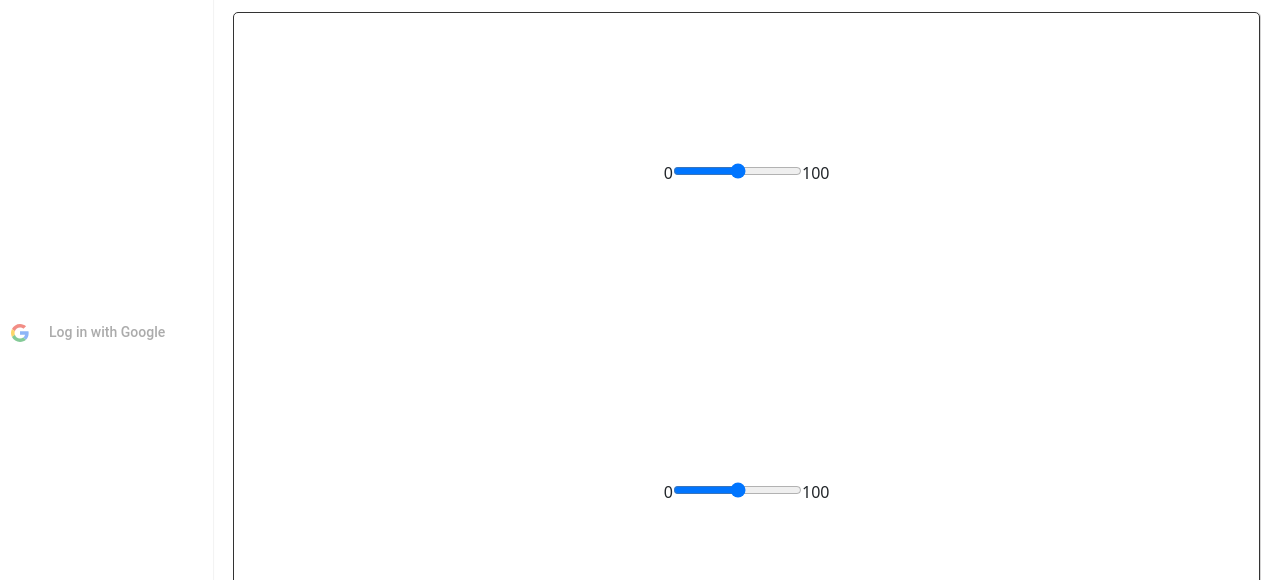
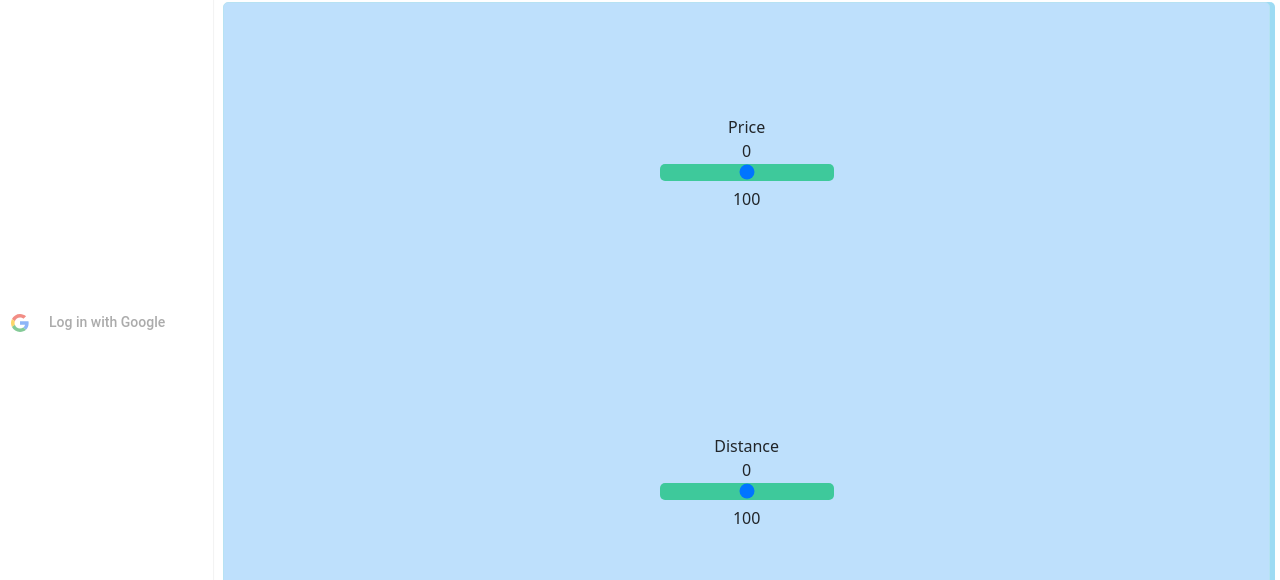
Before and after one commit to IITGroupD/IPRO-D, a React (Create React App) app in the folder frontend/: page / in a window 1280 px wide. Shown: the part 112-692 px from the top of the page. Built offline with nearby package versions, Linux system fonts and the light colour scheme; no server answers.

Commit message:
style for slider

```diff
--- a/frontend/src/App.js
+++ b/frontend/src/App.js
@@ -17,6 +17,10 @@ function App() {
     books.getAll()
       .then(books => setBookList(books))
   }, [])
+  var lst = bookList.map(book => parseFloat(book.price))
+  console.log(lst)
+  var maxPrice = Math.max(lst)
+  console.log(maxPrice)
 
   const handleDelete = id => {
     books.remove(id)
--- a/frontend/src/components/Filter.css
+++ b/frontend/src/components/Filter.css
@@ -1,13 +1,14 @@
 .filter{
   display: flex;
   flex-direction: column;
-  box-shadow: 1px 0px  #d4d3d3;
-  border: 1px solid #333333 ;
+  box-shadow: 5px 0px  #9ddbf3;
+  border: 1px solid #b7e2f3 ;
   height: 80vh;
-  margin: 20px;
+  margin: 10px;
   padding: 0 20px;
   border-radius: 5px;
   align-items: center;
+  background: #bee0fc;
   text-align: center;
   justify-content: space-around;
 }
--- a/frontend/src/components/Filter.js
+++ b/frontend/src/components/Filter.js
@@ -6,18 +6,24 @@ export default function Filter(props){
     const { handleChange, handleChangeDistance } = props
     return(
         <div className="filter">
+            <div>
+            Price
             <FilterSlider
                 initValue = {100}
                 minValue = {0}
                 maxValue = {100}
                 handleChange = {handleChange}
                 />
+            </div>
+            <div>
+            Distance
             <FilterSlider
                 initValue = {0}
                 minValue = {0}
                 maxValue = {100}
                 handleChange = {handleChangeDistance}
             />
+            </div>
         </div>
     );
 }
--- a/frontend/src/components/FilterSlider.css
+++ b/frontend/src/components/FilterSlider.css
@@ -0,0 +1,10 @@
+.slider{
+    flex: 6;
+    -webkit-appearance:none;
+    height:17px;
+    width: 100%;
+    border-radius:5px;
+    background: #3ec99b;
+    outline:none;
+
+}
--- a/frontend/src/components/FilterSlider.js
+++ b/frontend/src/components/FilterSlider.js
@@ -4,16 +4,17 @@ import './FilterSlider.css'
 const FilterSlider = ({initValue, minValue, maxValue, handleChange}) => {
     return (
         <div>
-            {minValue}
+            {minValue+' '}
             <input
             type = "range"
             className = "slider"
+
             default = {initValue}
             min = {minValue}
             max = {maxValue}
             //need to add value = {listing value} here
             onMouseUp = {handleChange}/>
-            {maxValue}
+            {' '+ maxValue}
         </div>
     );
 };
```
